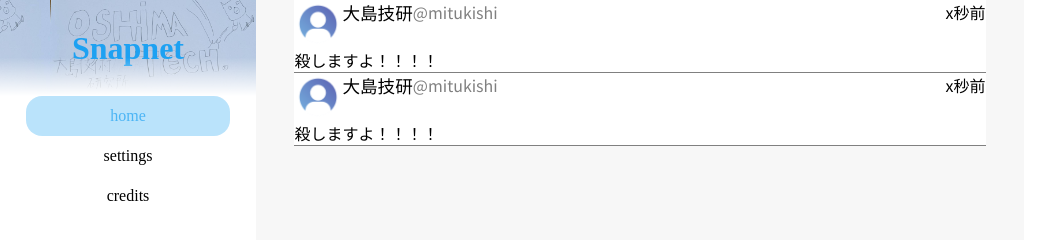
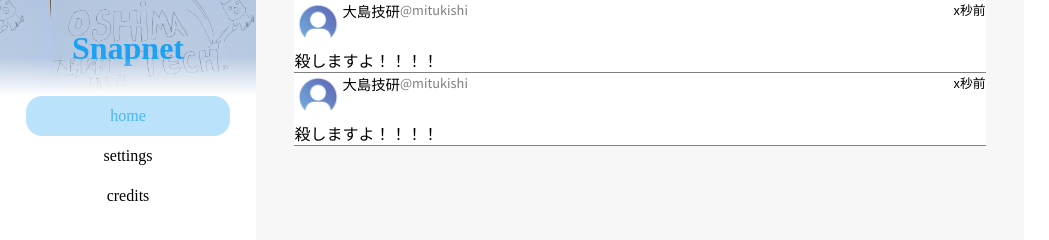
Before and after one commit to mituki1234/Snapnet-html, a plain HTML site: page index.html in a window 1280 px wide. Shown: the whole page, without its empty margins (0-1049 px from the left). Drawn offline with Linux system fonts and the light colour scheme.

Commit message:
やわらかいわな

```diff
--- a/css/message.css
+++ b/css/message.css
@@ -23,19 +23,19 @@
 }
 .message-user {
     font-family: 'Noto Sans JP';
-    font-size: 1.1em;
+    font-size: 0.9em;
 }
 .message-user-id {
     font-family: 'Noto Sans JP';
-    font-size: 1em;
+    font-size: 0.8em;
     color: gray;
 }
 .message-time {
     font-family: 'Noto Sans JP';
-    font-size: 1em;
+    font-size: 0.8em;
     margin-left: auto;
 }
 .message-text {
     font-family: 'Noto Sans JP';
-    font-family: 1.0em;
+    font-family: 0.8em;
 }
```
